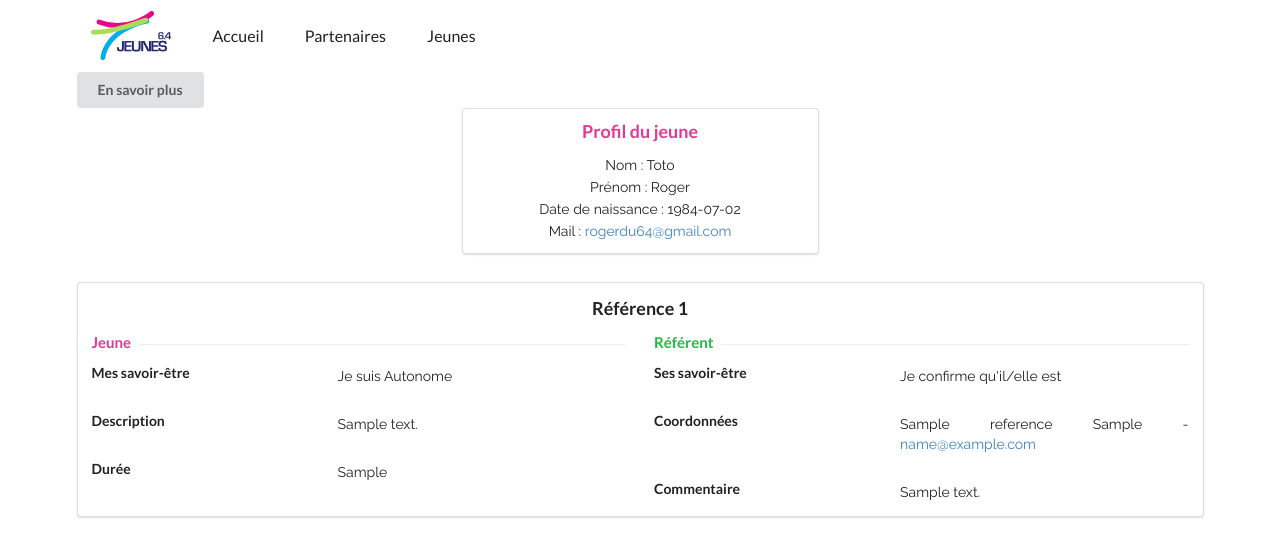
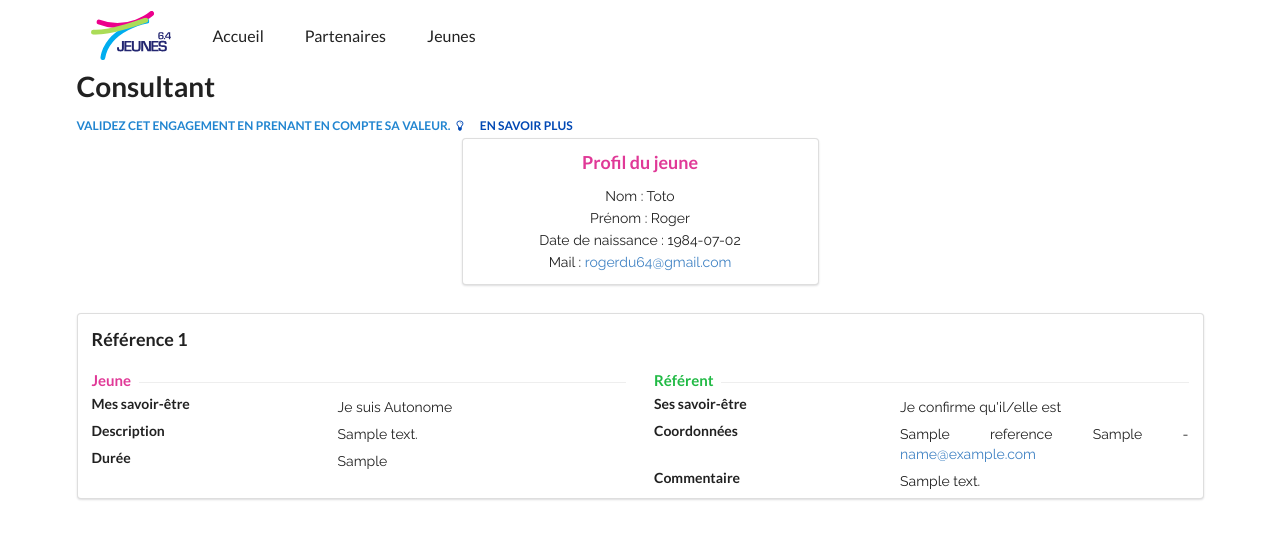
Before and after one commit to marianner96/Projet-Jeune, a CodeIgniter app: a page that uses application/views/consultant/consultation.php in a window 1280 px wide. Shown: the top 557 px of the page. Run offline with CodeIgniter, Linux system fonts and the light colour scheme; data comes from the database, SQL or seed files in the repository; tables that the repository leaves empty hold one stand-in row (values such as "Sample post").

Commit message:
Tentative d'amélioration du style de la page de consultation

```diff
--- a/application/views/consultant/consultation.php
+++ b/application/views/consultant/consultation.php
@@ -1,8 +1,12 @@
-<div class="ui container">
-  <a class="ui button" href="<?php echo site_url('accueil') ?>">
-    En savoir plus
-  </a>
-  <div class="ui equal width grid">
+<div class="ui container consultant">
+    <h1 class="ui header">
+      Consultant
+      <h2 class="ui sub header blue">
+        Validez cet engagement en prenant en compte sa valeur.
+        <a class="help title" href="<?php echo site_url('/accueil')?>"><i class="icon idea"></i> En savoir plus</a>
+      </h2>
+    </h1>
+  <div class="ui equal width grid stackable">
   <div class="row">
     <div class="column">
       <div></div>
@@ -22,34 +26,31 @@
       <div></div>
     </div>
   </div>
+
 <?php
   for ($i=0; $i <count($ref) ; $i++) {
-  if (fmod($i,2)==0) {
-    echo "<div class=row>";
-  }
-  echo "<div class=column>";
     ?>
-
+    <div class=row>
+      <div class=column>
         <div class="ui segment">
           <?php
             $j=$i+1;
-  echo "<h3> <center>  Référence " . $j . "</center> </h3>";
+            echo "<h3> Référence " . $j . "</h3>";
           ?>
-      <div class="ui grid">
+          <div class="ui grid stackable">
             <div class="eight wide column">
               <h2 class="ui header small engagement pink"><hr><div>Jeune</div></h2>
-    <div class="ui grid stackable">
+              <div class="ui grid">
                 <div class="seven wide column">
                   <h3 class="ui header tiny">Mes savoir-être</h3>
                 </div>
               <div class="nine wide column">
                 Je suis
                 <?php
-          $toto= $savoirEtre[$tabRefGroupement[$i]->id_ref];
-            foreach ($toto["jeune"] as $key) {
+                  $savoir_etre= $savoirEtre[$tabRefGroupement[$i]->id_ref];
+                  foreach ($savoir_etre["jeune"] as $key) {
                     echo $key . " ";
                   }
-
                 ?>
               </div>
               <div class="seven wide column">
@@ -68,25 +69,24 @@ for ($i=0; $i <count($ref) ; $i++) {
           </div>
           <div class="eight wide column">
             <h2 class="ui header small engagement green"><hr><div>Référent</div></h2>
-    <div class="ui grid stackable">
+            <div class="ui grid">
               <div class="seven wide column">
                 <h3 class="ui header tiny">Ses savoir-être</h3>
               </div>
               <div class="nine wide column">
                 Je confirme qu'il/elle est
                 <?php
-          $toto= $savoirEtre[$tabRefGroupement[$i]->id_ref];
-            foreach ($toto["referent"] as $key) {
+                $savoir_etre= $savoirEtre[$tabRefGroupement[$i]->id_ref];
+                    foreach ($savoir_etre["referent"] as $key) {
                       echo $key . " ";
                     }
-
                 ?>
               </div>
               <div class="seven wide column">
                 <h3 class="ui header tiny">Coordonnées</h3>
               </div>
               <div class="nine wide column">
-        <?php echo $ref[$i]->nom . " " . $ref[$i]->prenom . " -" . mailto($ref[$i]->mail);?>
+                <?php echo $ref[$i]->nom . " " . $ref[$i]->prenom . " - " . mailto($ref[$i]->mail);?>
               </div>
               <div class="seven wide column">
                 <h3 class="ui header tiny">Commentaire</h3>
@@ -98,12 +98,9 @@ for ($i=0; $i <count($ref) ; $i++) {
           </div>
         </div>
       </div>
-
+    </div>
+  </div>
   <?php
-  echo "</div>";
-  if (fmod($i,2)==1) {
-    echo "</div>";
-  }
   }
 ?>
 </div>
--- a/static/css/main.css
+++ b/static/css/main.css
@@ -37,7 +37,7 @@ aside.home{
 .ui.button.creationSavoirEtre{
   display: none;
 }
-/* Jeune - Liste références */
+/* Jeune - Liste références / Consultant */
 .jeuneHeader {
   margin-bottom: -2em;
 }
@@ -51,14 +51,22 @@ aside.home{
 .reference i ~ .content{
   width: 100%;
 }
-.reference.list .ui.grid{
+.reference.list .ui.grid,
+.consultant .row .ui.grid.stackable{
   margin-top:0;
   margin-bottom:0;
+  padding-bottom:0.5em;
 }
-.reference.list .ui.grid .column{
+.reference.list .ui.grid .column,
+.consultant .row .ui.grid.stackable .column{
   padding-bottom: 0;
   padding-top: 0.5rem;
 }
+.consultant .ui.sub.header{
+  margin-top: 0;
+  padding-bottom: 0.25em;
+}
+
 .reference .item.state-selection > i.icon:before{
   content : "\f096";
 }
@@ -199,6 +207,9 @@ header > .menu {
   .liste-engagement.content{
     margin-top: 1.5em;
   }
+  .consultant .header a{
+    display: block;
+  }
 }
 @media (max-width: 500px) {
   .tabular.menu a > span{
@@ -209,7 +220,7 @@ header > .menu {
   }
 }
 /* Message d'aide */
-div.help{
+div.help, a.help{
   color:#0048b4;
   cursor: pointer;
 }
```
Lines whose indentation alone changed are shown as unchanged.
